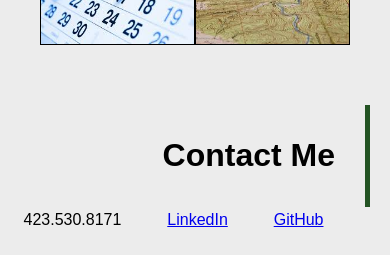
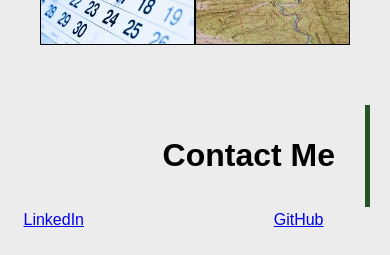
Before and after one commit to Jnbanks/Portfolio-Week-1, a plain HTML site: page index.html in a window 390 px wide. Shown: the part 1176-1431 px from the top of the page. Drawn offline with Linux system fonts and the light colour scheme.

Commit message:
removed phone number from contact me section

```diff
--- a/index.html
+++ b/index.html
@@ -73,7 +73,6 @@
         </aside>
         <section class="section-contacts">
             <ul class="nav-ul">
-                <li>423.530.8171</li>
                 <li>
                     <a href="https://www.linkedin.com/feed/" target="no_blank">LinkedIn</a>
                 </li>
```
